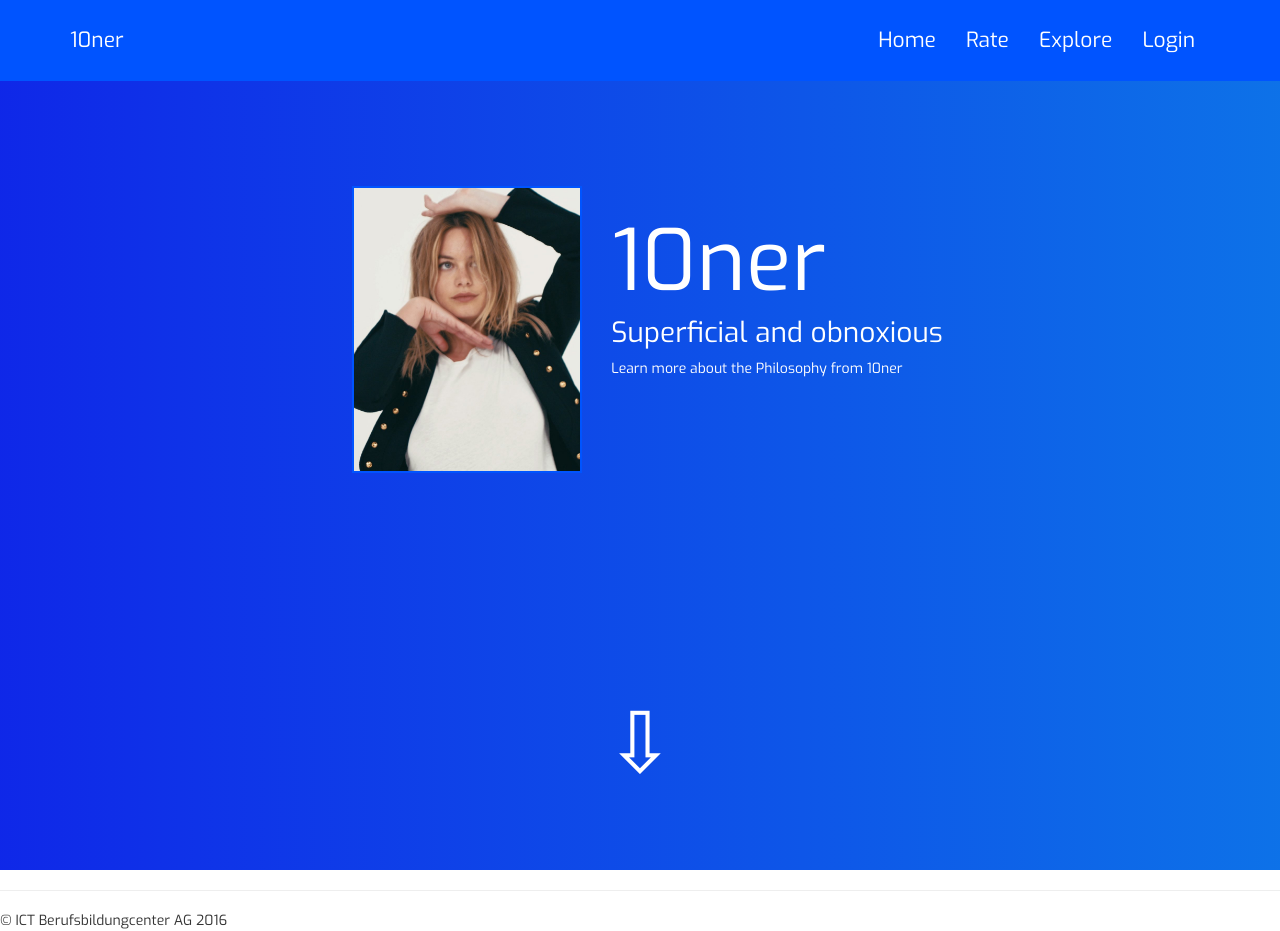
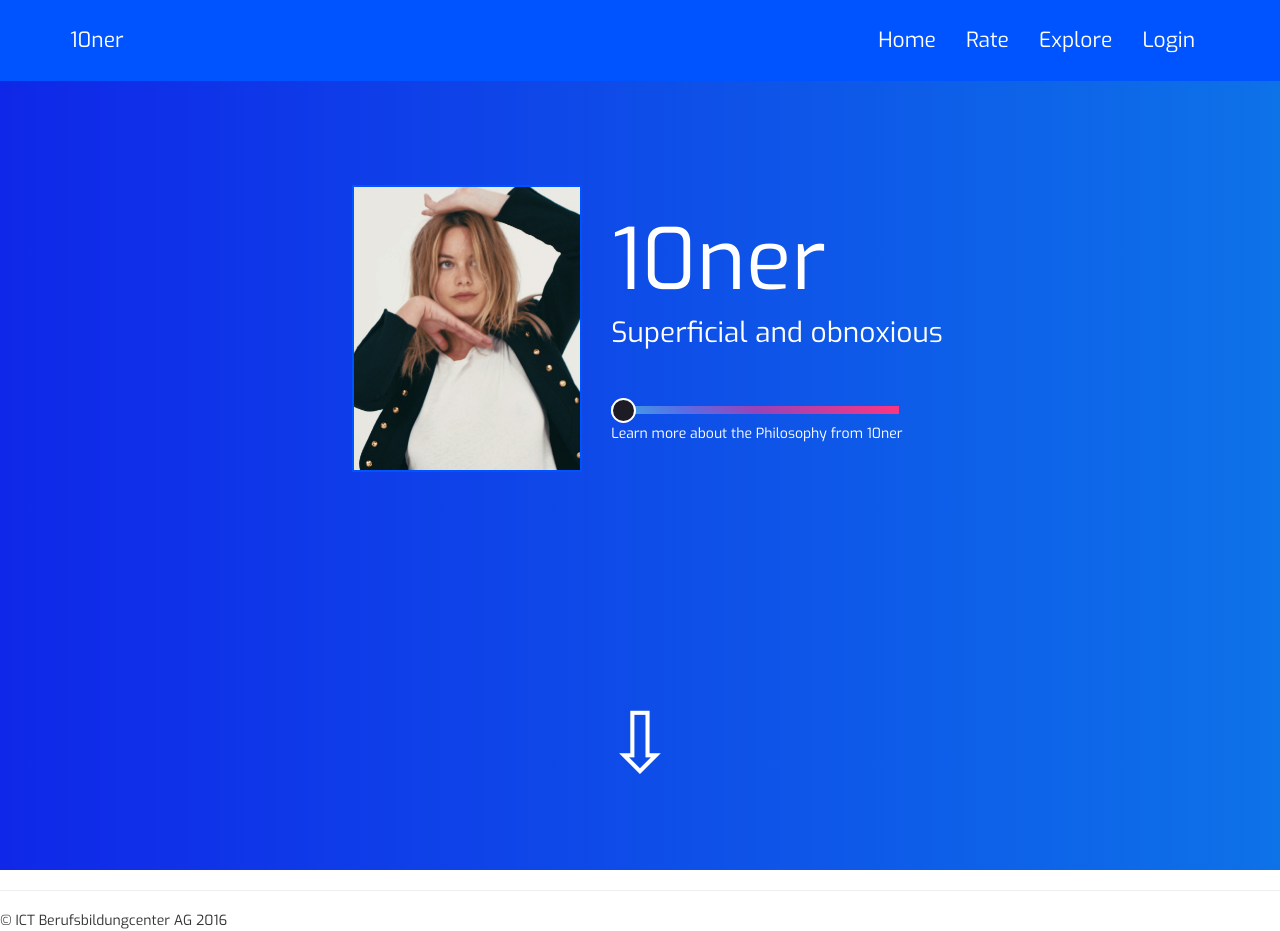
Before and after one commit to cedi-code/10ner, a PHP site: page / in a window 1280 px wide. Run offline with PHP 8.4, Linux system fonts and the light colour scheme; some libraries are stand-ins or nearby versions.

Commit message:
more CSS
nire CSS

```diff
--- a/public/css/style.css
+++ b/public/css/style.css
@@ -61,7 +61,7 @@ header {
 .content {
   max-width: 45%;
   margin: 0 auto;
-  padding-bottom:30%;
+  padding-bottom:25%;
 
 
 
@@ -95,6 +95,7 @@ header {
 .content h3 {
   font-size: 200%;
   margin: 0;
+
 }
 
 .navbar-brand,
@@ -124,3 +125,74 @@ header {
   }
 
 }
+.range {
+  -webkit-appearance: none;
+  -moz-appearance: none;
+
+
+
+}
+input[type=range] {
+  width: 50%;
+  margin-top: 10%;
+}
+input[type=range]::-webkit-slider-runnable-track {
+  -webkit-appearance: none;
+  background: rgba(59,173,227,1);
+  background: -moz-linear-gradient(45deg, rgba(59,173,227,1) 0%, rgba(87,111,230,1) 25%, rgba(152,68,183,1) 51%, rgba(255,53,127,1) 100%);
+  background: -webkit-gradient(left bottom, right top, color-stop(0%, rgba(59,173,227,1)), color-stop(25%, rgba(87,111,230,1)), color-stop(51%, rgba(152,68,183,1)), color-stop(100%, rgba(255,53,127,1)));
+  background: -webkit-linear-gradient(45deg, rgba(59,173,227,1) 0%, rgba(87,111,230,1) 25%, rgba(152,68,183,1) 51%, rgba(255,53,127,1) 100%);
+  background: -o-linear-gradient(45deg, rgba(59,173,227,1) 0%, rgba(87,111,230,1) 25%, rgba(152,68,183,1) 51%, rgba(255,53,127,1) 100%);
+  background: -ms-linear-gradient(45deg, rgba(59,173,227,1) 0%, rgba(87,111,230,1) 25%, rgba(152,68,183,1) 51%, rgba(255,53,127,1) 100%);
+  background: linear-gradient(45deg, rgba(59,173,227,1) 0%, rgba(87,111,230,1) 25%, rgba(152,68,183,1) 51%, rgba(255,53,127,1) 100%);
+  filter: progid:DXImageTransform.Microsoft.gradient( startColorstr='#3bade3 ', endColorstr='#ff357f ', GradientType=1 );
+  height: 8px;
+}
+
+input[type=range]:focus {
+  outline: none;
+}
+
+input[type=range]::-moz-range-track {
+  -moz-appearance: none;
+  background: rgba(59,173,227,1);
+  background: -moz-linear-gradient(45deg, rgba(59,173,227,1) 0%, rgba(87,111,230,1) 25%, rgba(152,68,183,1) 51%, rgba(255,53,127,1) 100%);
+  background: -webkit-gradient(left bottom, right top, color-stop(0%, rgba(59,173,227,1)), color-stop(25%, rgba(87,111,230,1)), color-stop(51%, rgba(152,68,183,1)), color-stop(100%, rgba(255,53,127,1)));
+  background: -webkit-linear-gradient(45deg, rgba(59,173,227,1) 0%, rgba(87,111,230,1) 25%, rgba(152,68,183,1) 51%, rgba(255,53,127,1) 100%);
+  background: -o-linear-gradient(45deg, rgba(59,173,227,1) 0%, rgba(87,111,230,1) 25%, rgba(152,68,183,1) 51%, rgba(255,53,127,1) 100%);
+  background: -ms-linear-gradient(45deg, rgba(59,173,227,1) 0%, rgba(87,111,230,1) 25%, rgba(152,68,183,1) 51%, rgba(255,53,127,1) 100%);
+  background: linear-gradient(45deg, rgba(59,173,227,1) 0%, rgba(87,111,230,1) 25%, rgba(152,68,183,1) 51%, rgba(255,53,127,1) 100%);
+  filter: progid:DXImageTransform.Microsoft.gradient( startColorstr='#3bade3 ', endColorstr='#ff357f ', GradientType=1 );
+  height: 8px;
+}
+
+input[type=range]::-webkit-slider-thumb {
+  -webkit-appearance: none;
+  border: 2px solid;
+  border-radius: 50%;
+  height: 25px;
+  width: 25px;
+  max-width: 80px;
+  position: relative;
+  bottom: 8px;
+  background-color: #1d1c25;
+  cursor: -webkit-grab;
+
+  -webkit-transition: border 1000ms ease;
+  transition: border 1000ms ease;
+}
+
+input[type=range]::-moz-range-thumb {
+  -moz-appearance: none;
+  border: 2px solid;
+  border-radius: 50%;
+  height: 25px;
+  width: 25px;
+  max-width: 80px;
+  position: relative;
+  bottom: 8px;
+  background-color: #1d1c25;
+  cursor: -moz-grab;
+  -moz-transition: border 1000ms ease;
+  transition: border 1000ms ease;
+}
--- a/view/default_index.php
+++ b/view/default_index.php
@@ -7,8 +7,11 @@
             <div class="textbox text-nowrap">
                 <h1>10ner</h1>
                 <h3>Superficial and obnoxious</h3>
-                <p style="padding-top: 10px; display: inline-block" class="bottom">Learn more about the Philosophy from 10ner</p>
+
             </div>
+            <input type="range" min="0" max="10" value="0" class="range"/>
+            <p style="padding-top: 10px; display: inline-block" class="bottom">Learn more about the Philosophy from 10ner</p>
+
             <div class="text-center navbar-fixed-bottom">
                 <h1>&#x21e9;</h1>
             </div>
```
